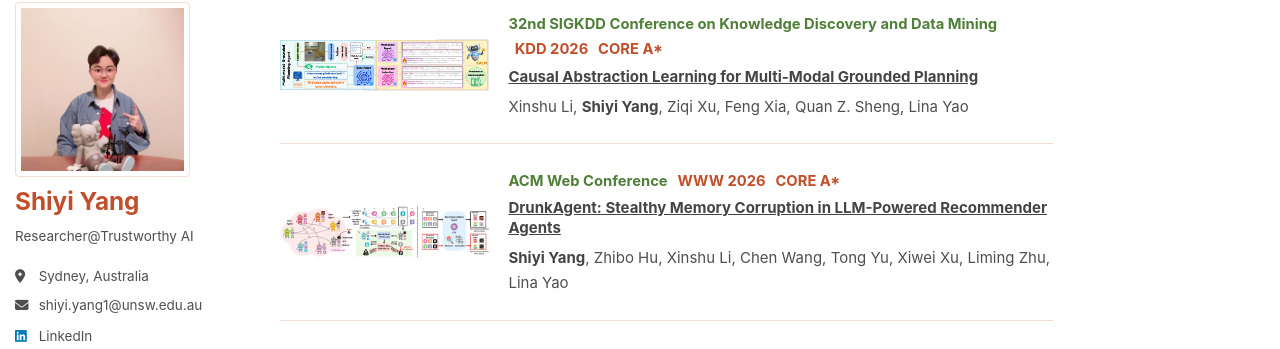
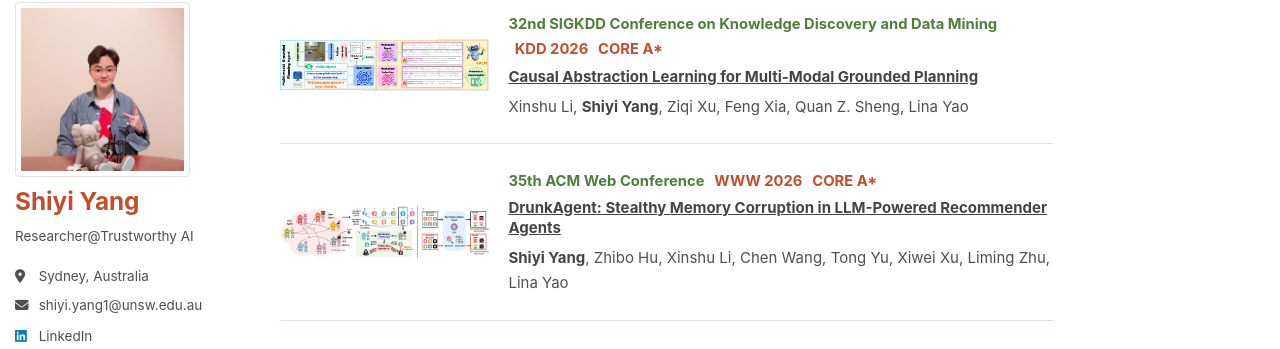
Before and after one commit to shiyiyang-ai/shiyiyang-ai.github.io, a Jekyll site: the page built from _pages/about.md, in a window 1280 px wide and 900 px high, scrolled down 1586 px. Shown: the part 89-438 px from the top of the window. Built offline with Jekyll 4.4.1, drawn with Linux system fonts in a browser that asks for light colours; some web fonts are replaced; a script bundle is joined from its source files by our own code; library files that are not in the unit come from our copies.

Commit message:
Add edition number to the ACM Web Conference listing

```diff
--- a/_includes/publication-list.html
+++ b/_includes/publication-list.html
@@ -34,7 +34,7 @@
            width="1150" height="288" loading="lazy" decoding="async">
     </a>
     <div class="publication-body">
-      <div class="publication-venue">ACM Web Conference <span>WWW 2026</span> <span>CORE A*</span></div>
+      <div class="publication-venue">35th ACM Web Conference <span>WWW 2026</span> <span>CORE A*</span></div>
       <h4><a href="https://dl.acm.org/doi/10.1145/3774904.3792688">DrunkAgent: Stealthy Memory Corruption in LLM-Powered Recommender Agents</a></h4>
       <p><strong>Shiyi Yang</strong>, Zhibo Hu, Xinshu Li, Chen Wang, Tong Yu, Xiwei Xu, Liming Zhu, Lina Yao</p>
     </div>
```
